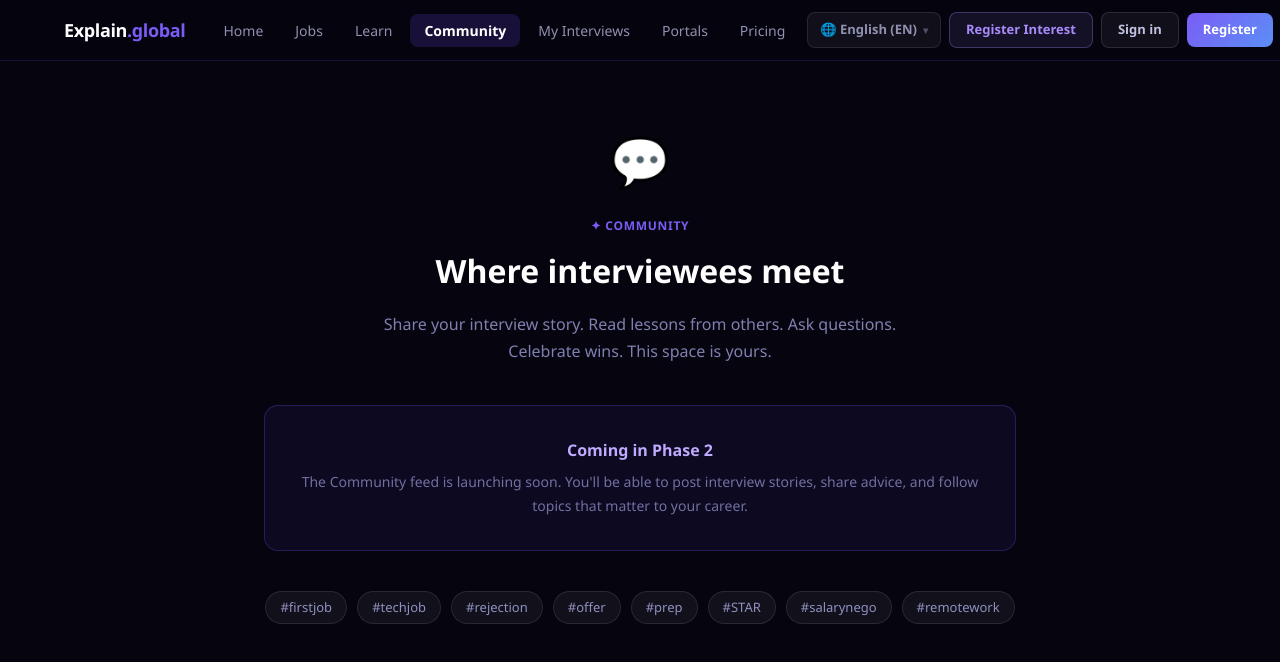
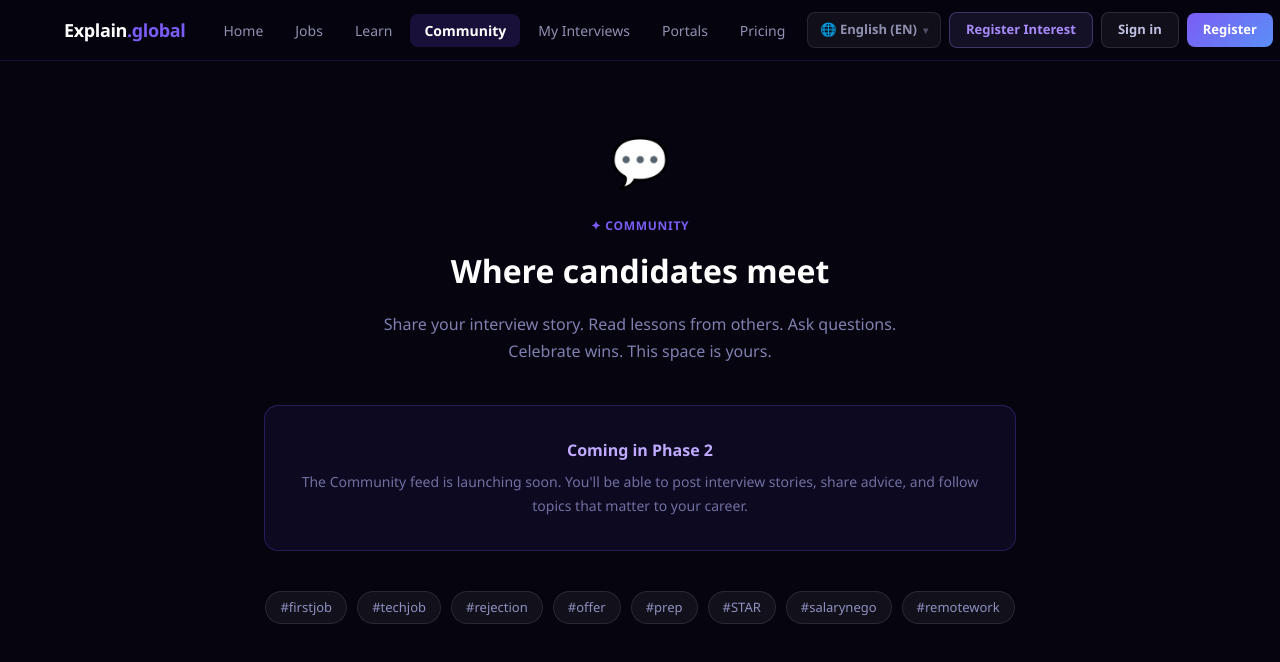
Before and after one commit to PercentileOne/p1-frontend, a React (Vite) app in the folder src/explain-global/: page /community in a window 1280 px wide. Shown: the top 662 px of the page. Built offline with nearby package versions, Linux system fonts and the light colour scheme.

Commit message:
refine: replace interviewee with candidate throughout

```diff
--- a/src/explain-global/src/pages/Community.tsx
+++ b/src/explain-global/src/pages/Community.tsx
@@ -6,7 +6,7 @@ export default function Community() {
       <div style={{ fontSize: 48, marginBottom: 20 }}>💬</div>
       <div style={{ fontSize: 12, fontWeight: 700, color: '#7b5cf5', letterSpacing: '0.06em', marginBottom: 12 }}>✦ COMMUNITY</div>
       <h1 style={{ fontSize: 32, fontWeight: 900, color: '#fff', marginBottom: 16 }}>
-        Where interviewees meet
+        Where candidates meet
       </h1>
       <p style={{ fontSize: 16, color: '#8080b0', lineHeight: 1.7, marginBottom: 40, maxWidth: 520, margin: '0 auto 40px' }}>
         Share your interview story. Read lessons from others.
--- a/src/explain-global/src/pages/Portals.tsx
+++ b/src/explain-global/src/pages/Portals.tsx
@@ -77,7 +77,7 @@ const PORTALS = [
     id: 'home',
     url: 'https://explain.global',
     badge: 'EXPLAIN HOME',
-    heading: 'The home of the interviewee.',
+    heading: 'The home of the candidate.',
     sub: 'Real jobs. Interview stories. LEARN modules. Everything from first application to final offer.',
     bullets: [
       '💼  Real job listings — apply directly',
```
